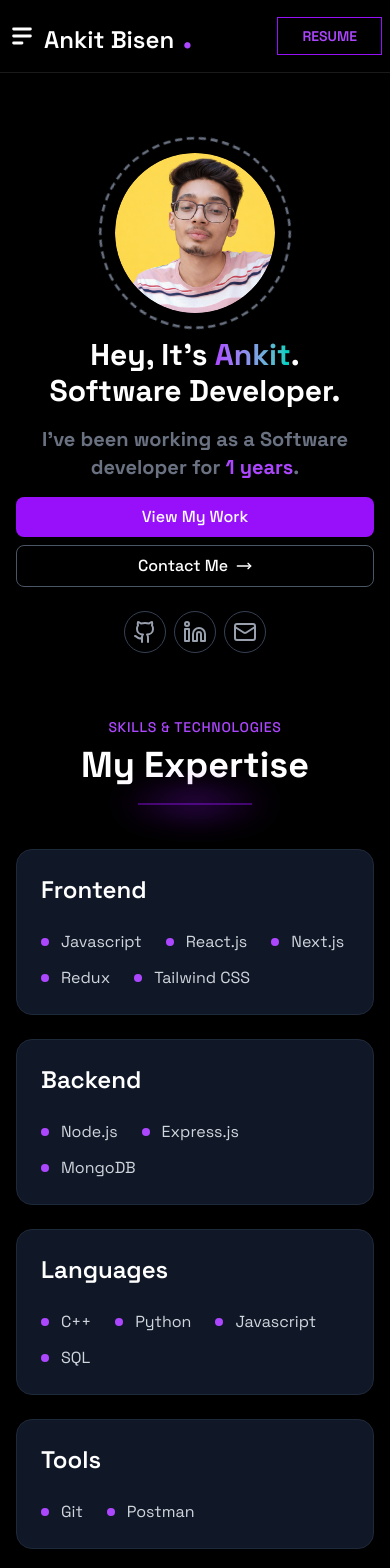
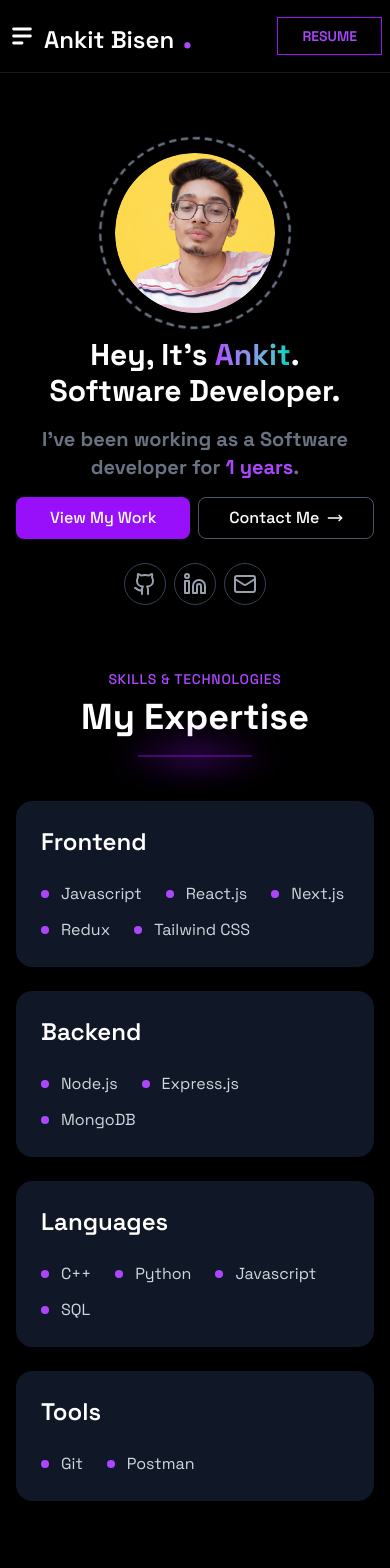
Before and after one commit to ankitbisen12/Ankit_Portfolio, a Next.js app: page / in a window 390 px wide. Shown: the top 1568 px of the page. Built offline with nearby package versions, Linux system fonts and the light colour scheme.

Commit message:
Implemented Card layout for resuability

```diff
--- a/src/components/HeroSection/intro.tsx
+++ b/src/components/HeroSection/intro.tsx
@@ -1,9 +1,8 @@
 'use client';
 
-import { FooterSocailLinks } from "../footer/footer"
 import Button from "../common/button";
 import { MoveRight } from 'lucide-react';
-
+import SocialLinks from "../common/SocialLinks";
 
 const Intro = () => {
     return (
@@ -35,16 +34,15 @@ const Intro = () => {
                             <span className="text-purple-500">1 years</span>.
                         </p>
 
-                        <div className="flex flex-col sm:flex-row gap-2 justify-center">
+                        <div className="flex flex-row gap-2 justify-center">
                             <Button bgColor="bg-purple-600" textColor="text-white" animation="shake-vertical" content="View My Work" />
                             <Button textColor="text-white" animation="shake-vertical" content="Contact Me" icon={<MoveRight size={16} />} extraStyle="border border-gray-600 flex items-center justify-center gap-2" />
                         </div>
 
                         <div className="flex gap-2 pt-2 justify-center">
-                            <FooterSocailLinks size={24} extraStyle="p-2 border border-gray-700 rounded-full hover:border-purple-500" />
+                            <SocialLinks size={24} extraStyle="p-2 border border-gray-700 rounded-full hover:border-purple-500" />
                         </div>
                     </div>
-
                 </div>
             </div>
         </section>
--- /dev/null
+++ b/src/components/common/Card.tsx
@@ -0,0 +1,11 @@
+import React from 'react'
+
+const Card = ({ bgColor, children }: { bgColor: string, children: React.ReactNode }) => {
+    return (
+        <div className={`${bgColor} rounded-2xl p-6 border border-gray-900 hover:border-purple-900`}>
+            {children}
+        </div>
+    )
+}
+
+export default Card;
--- /dev/null
+++ b/src/components/common/SocialLinks.tsx
@@ -0,0 +1,25 @@
+import React from 'react';
+import Link from 'next/link';
+import { socialLinks } from '@/constants';
+import { SocialLinkProps } from '@/types/helper';
+
+const SocialLinks = ({ size, extraStyle }: { size: number, extraStyle?: string }) => {
+  return (
+     <React.Fragment>
+            {socialLinks.map(({ name, url, icon: Icon }: SocialLinkProps) => (
+                <Link
+                    key={name}
+                    href={url}
+                    target="_blank"
+                    rel="noopener noreferrer"
+                    aria-label={name}
+                    className={`text-gray-400 transition ${extraStyle} hover:scale-110 hover:text-purple-500 `}
+                >
+                    <Icon size={size} />
+                </Link>
+            ))}
+        </React.Fragment>
+  )
+}
+
+export default SocialLinks;
--- a/src/components/common/button.tsx
+++ b/src/components/common/button.tsx
@@ -2,7 +2,7 @@ import { ButtonProps } from '../../types/helper';
 
 const Button = ({ bgColor, textColor, icon, animation, content, extraStyle }: ButtonProps) => {
   return (
-    <button className={`w-full px-8 py-2 ${bgColor} ${textColor} ${animation} text-white font-medium rounded-lg shake-vertical cursor-pointer ${extraStyle} flex items-center justify-center gap-2`}>
+    <button className={`w-full px-2 lg:px-8 py-2 ${bgColor} ${textColor} ${animation} font-medium rounded-lg cursor-pointer ${extraStyle} flex items-center justify-center gap-2`}>
       {content}
       {icon && icon}
     </button>
--- a/src/components/contact/contact.tsx
+++ b/src/components/contact/contact.tsx
@@ -1,10 +1,10 @@
 'use client';
 
-import Link from "next/link";
 import { Mail, Linkedin } from 'lucide-react';
 import SectionHeader from "../common/SectionHeader";
 import Button from "../common/button";
 import { Download, SendHorizonal } from 'lucide-react';
+import Card from "../common/Card";
 
 const Contact = () => {
     return (
@@ -13,7 +13,7 @@ const Contact = () => {
                 <SectionHeader title="Contact" subTitle="Get In Touch" />
                 <div className="grid grid-cols-1 lg:grid-cols-3 gap-6">
                     <div className="space-y-8 lg:col-span-1">
-                        <div className="bg-black/50 rounded-2xl p-6 border border-gray-900 hover:border-purple-900">
+                        <Card bgColor='bg-black/50' >
                             <h3 className="text-xl font-semibold text-white mb-4">
                                 Contact Info.
                             </h3>
@@ -22,18 +22,18 @@ const Contact = () => {
                             </p>
 
                             <div className="py-4 space-y-2">
-                                <Link href="" className="flex items-center gap-2 text-gray-300 text-sm text-gray-400 font-semibold">
+                                <span className="flex items-center gap-2 text-gray-300 text-sm text-gray-400 font-semibold">
                                     <Mail size={18} className="text-purple-500" />
                                     ankitbisen751@gmail.com
-                                </Link>
-                                <div className="flex items-center gap-2 text-gray-300 text-sm text-gray-400 font-semibold">
+                                </span>
+                                <span className="flex items-center gap-2 text-gray-300 text-sm text-gray-400 font-semibold">
                                     <Linkedin size={18} className="text-purple-500" />
-                                    linkedin.in/me
-                                </div>
+                                    linkedin.in/ankit-bisen
+                                </span>
                             </div>
-                        </div>
+                        </Card>
 
-                        <div className="bg-gradient-to-br from-[#2b1d3a] via-[#1b152a] to-[#0b0b12] rounded-2xl p-6 border border-gray-800 hover:border-purple-900">
+                        <Card bgColor='bg-gradient-to-br from-[#2b1d3a] via-[#1b152a] to-[#0b0b12]'>
                             <h3 className="text-xl font-semibold text-white mb-6 ">
                                 Looking for a dev?
                             </h3>
@@ -41,7 +41,7 @@ const Contact = () => {
                                 I'm currently available for freelance projects and open to full-time opportunities.
                             </p>
                             <Button bgColor="border border-purple-600" textColor="text-white" content="Download Resume" icon={<Download size={18} />} />
-                        </div>
+                        </Card>
                     </div>
 
                     <div className="bg-black/50 rounded-2xl p-6 border border-gray-900 lg:col-span-2">
--- a/src/components/footer/footer.tsx
+++ b/src/components/footer/footer.tsx
@@ -1,28 +1,6 @@
 'use client';
 
-import React from "react";
-import Link from "next/link";
-import { socialLinks } from "@/constants";
-import { SocialLinkProps } from "@/types/helper";
-
-export const FooterSocailLinks = ({ size, extraStyle }: { size: number, extraStyle?: string }) => {
-    return (
-        <React.Fragment>
-            {socialLinks.map(({ name, url, icon: Icon }: SocialLinkProps) => (
-                <Link
-                    key={name}
-                    href={url}
-                    target="_blank"
-                    rel="noopener noreferrer"
-                    aria-label={name}
-                    className={`text-gray-400 transition ${extraStyle} hover:scale-110 hover:text-purple-500 `}
-                >
-                    <Icon size={size} />
-                </Link>
-            ))}
-        </React.Fragment>
-    )
-}
+import SocialLinks from "../common/SocialLinks";
 
 const Footer = () => {
     return (
@@ -38,7 +16,7 @@ const Footer = () => {
                         </p>
                     </div>
                     <div className="flex items-center justify-center gap-5 sm:justify-end">
-                        <FooterSocailLinks size={20} />
+                        <SocialLinks size={20} />
                     </div>
                 </div>
             </div>
--- a/src/components/skills/SkillCard.tsx
+++ b/src/components/skills/SkillCard.tsx
@@ -1,8 +1,9 @@
 import { SkillCardProps } from "../../types/helper";
+import Card from "../common/Card";
 
 const SkillCard = ({ title, skills }: SkillCardProps) => {
     return (
-        <div className="bg-gray-900 rounded-2xl p-6 border border-gray-800 hover:border-purple-900">
+        <Card bgColor="bg-gray-900">
             <h3 className="text-2xl font-semibold text-white mb-6">
                 {title}
             </h3>
@@ -14,7 +15,7 @@ const SkillCard = ({ title, skills }: SkillCardProps) => {
                     </li>
                 ))}
             </ul>
-        </div>
+        </Card>
     )
 }
 
```
